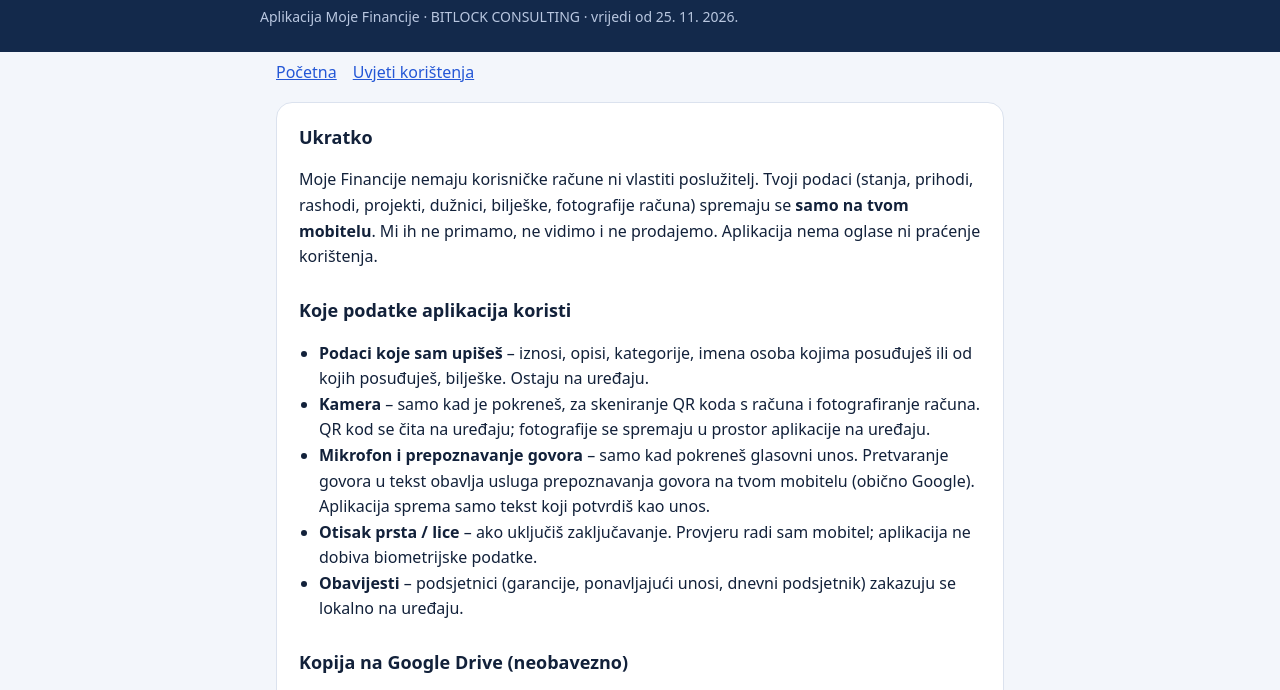
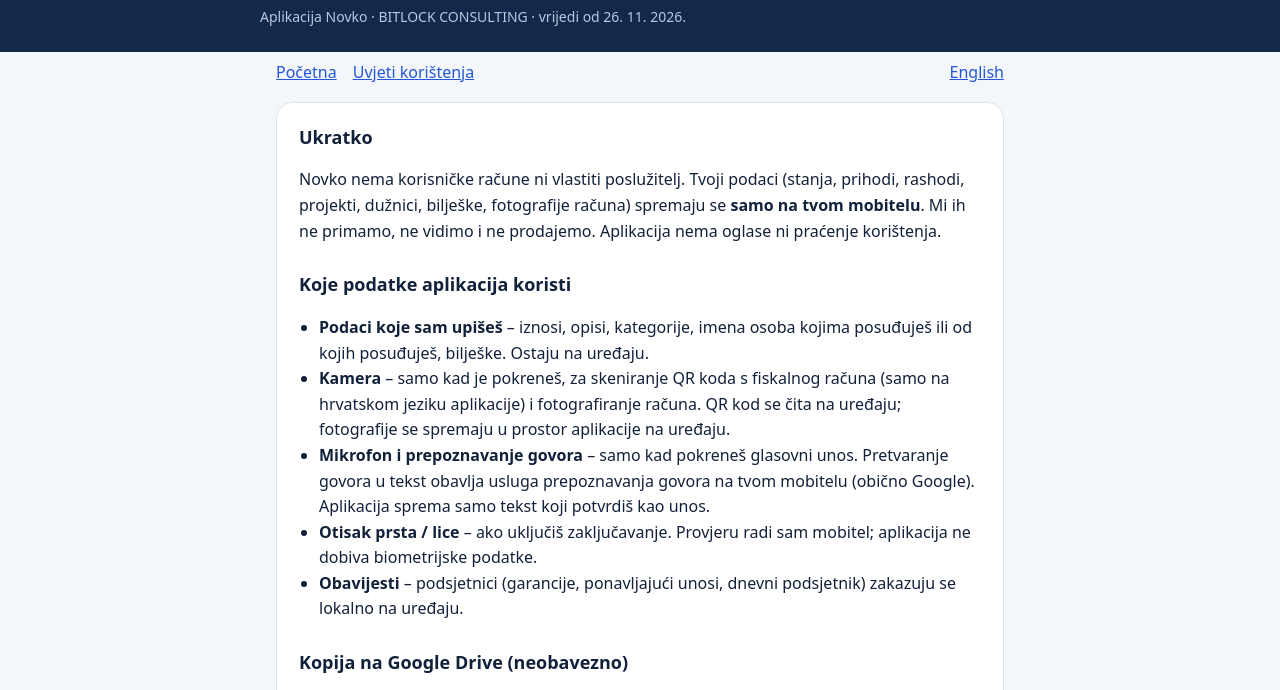
Before and after one commit to prle1986/moje-financije, a plain HTML site: page privatnost.html in a window 1280 px wide. Shown: the part 68-758 px from the top of the page. Drawn offline with Linux system fonts and the light colour scheme.

Commit message:
Update privacy policy details for Novko application

```diff
--- a/privatnost.html
+++ b/privatnost.html
@@ -1,16 +1,16 @@
 <!doctype html>
 <html lang="hr"><head><meta charset="utf-8"><meta name="viewport" content="width=device-width,initial-scale=1">
-<title>Pravila privatnosti – Moje Financije</title><style>:root{--bg:#f3f6fb;--card:#fff;--ink:#12213a;--muted:#5b6b84;--accent:#2457d6;--line:#dbe2ee}@media (prefers-color-scheme:dark){:root{--bg:#0d1626;--card:#16223a;--ink:#eaf0fa;--muted:#9aabc6;--accent:#6e9bff;--line:#24324d}}*{box-sizing:border-box}body{margin:0;background:var(--bg);color:var(--ink);font:16px/1.6 system-ui,-apple-system,"Segoe UI",Roboto,sans-serif}header{background:#13294b;color:#f2f6fd;padding:28px 16px 24px}header .w{max-width:760px;margin:0 auto}header h1{margin:0;font-size:26px}header p{margin:4px 0 0;color:#b9c7e0;font-size:14px}main{max-width:760px;margin:-8px auto 40px;padding:0 16px}article{background:var(--card);border:1px solid var(--line);border-radius:16px;padding:20px 22px}h2{font-size:18px;margin:26px 0 6px}h2:first-child{margin-top:0}ul{padding-left:20px}a{color:var(--accent)}.muted{color:var(--muted);font-size:14px}nav{margin:16px 0;display:flex;gap:16px;flex-wrap:wrap}</style></head>
+<title>Pravila privatnosti – Novko</title><style>:root{--bg:#f3f6fb;--card:#fff;--ink:#12213a;--muted:#5b6b84;--accent:#2457d6;--line:#dbe2ee}@media (prefers-color-scheme:dark){:root{--bg:#0d1626;--card:#16223a;--ink:#eaf0fa;--muted:#9aabc6;--accent:#6e9bff;--line:#24324d}}*{box-sizing:border-box}body{margin:0;background:var(--bg);color:var(--ink);font:16px/1.6 system-ui,-apple-system,"Segoe UI",Roboto,sans-serif}header{background:#13294b;color:#f2f6fd;padding:28px 16px 24px}header .w{max-width:760px;margin:0 auto}header h1{margin:0;font-size:26px}header p{margin:4px 0 0;color:#b9c7e0;font-size:14px}main{max-width:760px;margin:-8px auto 40px;padding:0 16px}article{background:var(--card);border:1px solid var(--line);border-radius:16px;padding:20px 22px}h2{font-size:18px;margin:26px 0 6px}h2:first-child{margin-top:0}ul{padding-left:20px}a{color:var(--accent)}.muted{color:var(--muted);font-size:14px}nav{margin:16px 0;display:flex;gap:16px;flex-wrap:wrap}.lang{margin-left:auto}.btn{display:inline-block;background:var(--accent);color:#fff;text-decoration:none;padding:10px 18px;border-radius:999px;font-weight:600}</style></head>
 <body>
-<header><div class="w"><h1>Pravila privatnosti</h1><p>Aplikacija Moje Financije · BITLOCK CONSULTING · vrijedi od 25. 11. 2026.</p></div></header>
-<main><nav><a href="index.html">Početna</a><a href="uvjeti.html">Uvjeti korištenja</a></nav><article>
+<header><div class="w"><h1>Pravila privatnosti</h1><p>Aplikacija Novko · BITLOCK CONSULTING · vrijedi od 26. 11. 2026.</p></div></header>
+<main><nav><a href="index.html">Početna</a><a href="uvjeti.html">Uvjeti korištenja</a><a class="lang" href="privacy.html">English</a></nav><article>
 <h2>Ukratko</h2>
-<p>Moje Financije nemaju korisničke račune ni vlastiti poslužitelj. Tvoji podaci (stanja, prihodi, rashodi, projekti, dužnici, bilješke, fotografije računa) spremaju se <strong>samo na tvom mobitelu</strong>. Mi ih ne primamo, ne vidimo i ne prodajemo. Aplikacija nema oglase ni praćenje korištenja.</p>
+<p>Novko nema korisničke račune ni vlastiti poslužitelj. Tvoji podaci (stanja, prihodi, rashodi, projekti, dužnici, bilješke, fotografije računa) spremaju se <strong>samo na tvom mobitelu</strong>. Mi ih ne primamo, ne vidimo i ne prodajemo. Aplikacija nema oglase ni praćenje korištenja.</p>
 
 <h2>Koje podatke aplikacija koristi</h2>
 <ul>
 <li><strong>Podaci koje sam upišeš</strong> – iznosi, opisi, kategorije, imena osoba kojima posuđuješ ili od kojih posuđuješ, bilješke. Ostaju na uređaju.</li>
-<li><strong>Kamera</strong> – samo kad je pokreneš, za skeniranje QR koda s računa i fotografiranje računa. QR kod se čita na uređaju; fotografije se spremaju u prostor aplikacije na uređaju.</li>
+<li><strong>Kamera</strong> – samo kad je pokreneš, za skeniranje QR koda s fiskalnog računa (samo na hrvatskom jeziku aplikacije) i fotografiranje računa. QR kod se čita na uređaju; fotografije se spremaju u prostor aplikacije na uređaju.</li>
 <li><strong>Mikrofon i prepoznavanje govora</strong> – samo kad pokreneš glasovni unos. Pretvaranje govora u tekst obavlja usluga prepoznavanja govora na tvom mobitelu (obično Google). Aplikacija sprema samo tekst koji potvrdiš kao unos.</li>
 <li><strong>Otisak prsta / lice</strong> – ako uključiš zaključavanje. Provjeru radi sam mobitel; aplikacija ne dobiva biometrijske podatke.</li>
 <li><strong>Obavijesti</strong> – podsjetnici (garancije, ponavljajući unosi, dnevni podsjetnik) zakazuju se lokalno na uređaju.</li>
@@ -31,7 +31,7 @@
 <h2>Brisanje podataka</h2>
 <ul>
 <li>Podaci na mobitelu brišu se deinstalacijom aplikacije ili brisanjem podataka aplikacije u postavkama Androida.</li>
-<li>Kopije na Google Driveu brišeš u aplikaciji (isključivanjem kopije i uklanjanjem pristupa) ili na Google Driveu: Postavke → Upravljanje aplikacijama → Moje Financije → Izbriši skrivene podatke aplikacije.</li>
+<li>Kopije na Google Driveu brišeš u aplikaciji (isključivanjem kopije i uklanjanjem pristupa) ili na Google Driveu: Postavke → Upravljanje aplikacijama → Novko → Izbriši skrivene podatke aplikacije.</li>
 </ul>
 
 <h2>Djeca</h2>
@@ -41,5 +41,5 @@
 <p>Ako promijenimo ova pravila, nova verzija bit će objavljena na ovoj stranici s novim datumom.</p>
 
 <h2>Kontakt</h2>
-<p>BITLOCK CONSULTING · e-pošta: <a href="mailto:prle86@gmail.com">prle86@gmail.com</a></p>
+<p>BITLOCK CONSULTING · e-pošta: <a href="mailto:info@bitlock-consulting.hr">info@bitlock-consulting.hr</a></p>
 </article></main></body></html>
```
